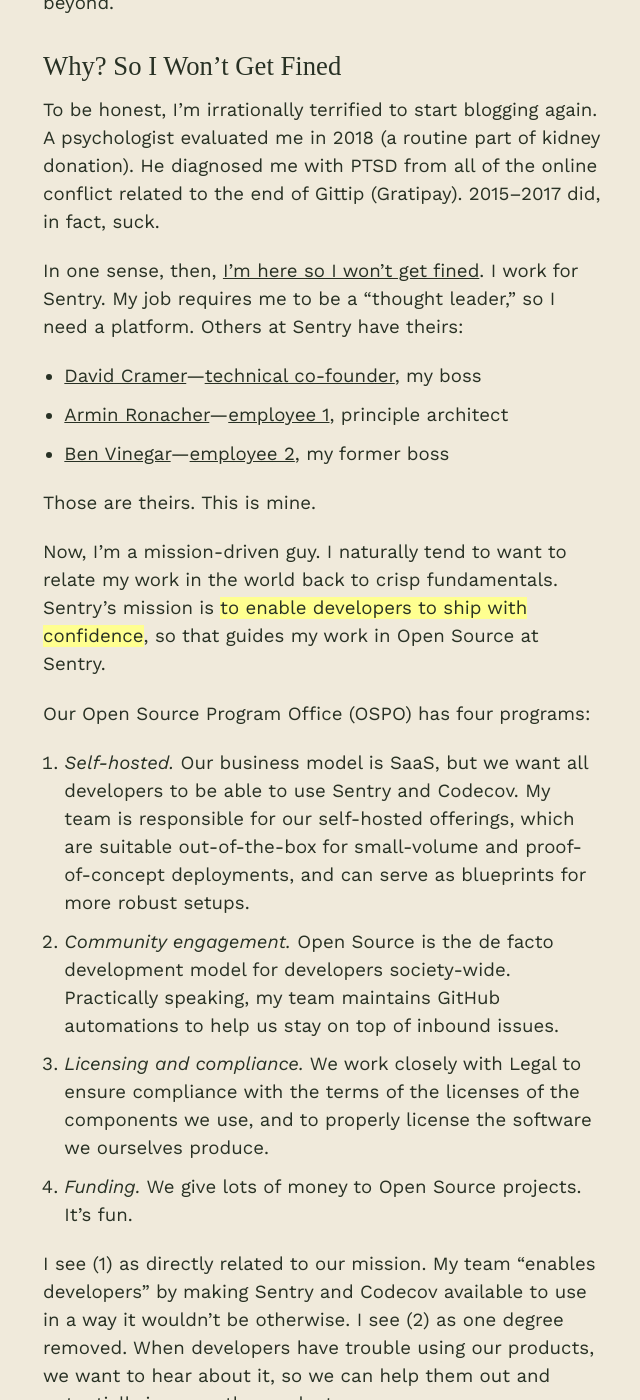
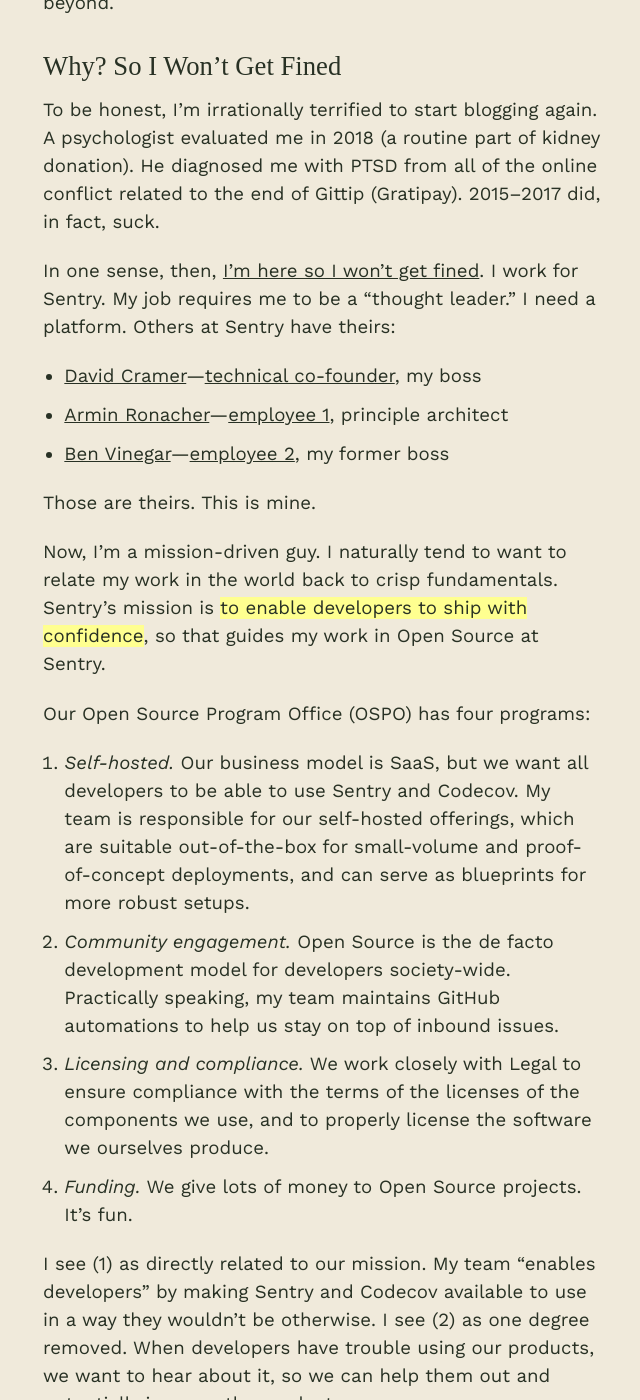
Before and after one commit to chadwhitacre/openpath, a Jekyll site: the page built from _posts/2024-01-04-welcome-to-open-path.md, in a window 1280 px wide and 1400 px high, scrolled down 1218 px. Shown: the whole window, without its empty margins (317-957 px from the left). Built offline with Jekyll 4.4.1, drawn with Linux system fonts in a browser that asks for light colours; some web fonts are replaced; some of the changed text lies outside the part shown.

Commit message:
More welcome tinkering

```diff
--- a/_posts/2024-01-04-welcome-to-open-path.md
+++ b/_posts/2024-01-04-welcome-to-open-path.md
@@ -39,7 +39,7 @@
 
 In one sense, then, [I'm here so I won't get
 fined](https://www.youtube.com/watch?v=rmABbHSOTqQ). I work for Sentry. My job
-requires me to be a "thought leader," so I need a platform. Others at Sentry
+requires me to be a "thought leader." I need a platform. Others at Sentry
 have theirs:
 
 - [David Cramer](https://cra.mr/)—[technical
@@ -76,7 +76,7 @@
 1. _Funding._ We give lots of money to Open Source projects. It's fun.
 
 I see (1) as directly related to our mission. My team "enables developers" by
-making Sentry and Codecov available to use in a way it wouldn't be otherwise. I
+making Sentry and Codecov available to use in a way they wouldn't be otherwise. I
 see (2) as one degree removed. When developers have trouble using our products,
 we want to hear about it, so we can help them out and potentially improve the
 products.
```
Also changed, not shown: other parts of _posts/2024-01-04-welcome-to-open-path.md (+3 -0 lines).
